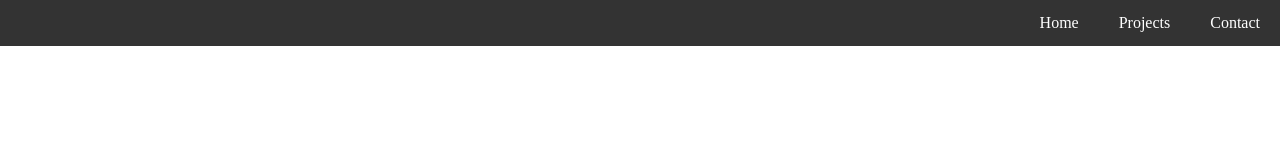
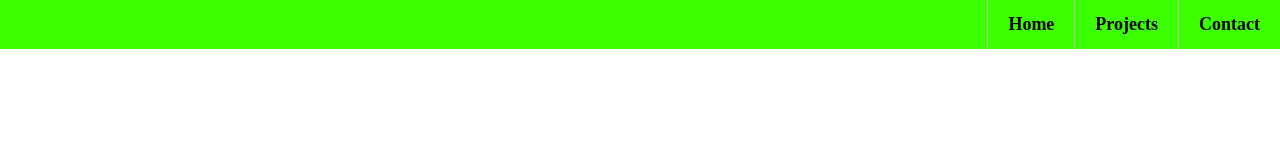
Before and after one commit to mathai1/MarvinWebsite, a plain HTML site: page navbar.html in a window 1280 px wide. Drawn offline with Linux system fonts and the light colour scheme.

Commit message:
styling of page

```diff
--- a/navbar.html
+++ b/navbar.html
@@ -9,7 +9,7 @@ ul {
   margin: 0;
   padding: 0;
   overflow: hidden;
-  background-color: #333;
+  background-color: rgb(60, 255, 0);
   position: fixed;
   top: 0;
   width: 100%;
@@ -17,18 +17,22 @@ ul {
 
 li {
   float: right;
+  border-left:1px solid #bbb;
 }
+
+
 
 li a {
   display: block;
-  color: white;
+  color: rgb(0, 0, 0);
   text-align: center;
   padding: 14px 20px;
   text-decoration: none;
+
 }
 
 li a:hover:not(.active) {
-  background-color: #111;
+  background-color: rgb(31, 131, 0);
 }
 
 </style>
@@ -36,9 +40,9 @@ li a:hover:not(.active) {
 <body>
 
 <ul>
-    <li><a href="./contact.html" target="_top">Contact</a></li>
-    <li><a href="./projects.html" target="_top">Projects</a></li>
-    <li><a href="./index.html" target="_top">Home</a></li>
+    <li><a href="./contact.html" target="_top"><b style="font-size: large;">Contact</b></a></li>
+    <li><a href="./projects.html" target="_top"><b style="font-size: large;">Projects</b></a></li>
+    <li><a href="./index.html" target="_top"><b style="font-size: large;">Home</b></a></li>
 </ul>
 
 </body>
```
Also changed, not shown: contact.html (+2 -2 lines), index.html (+4 -2 lines), projects.html (+2 -2 lines).
